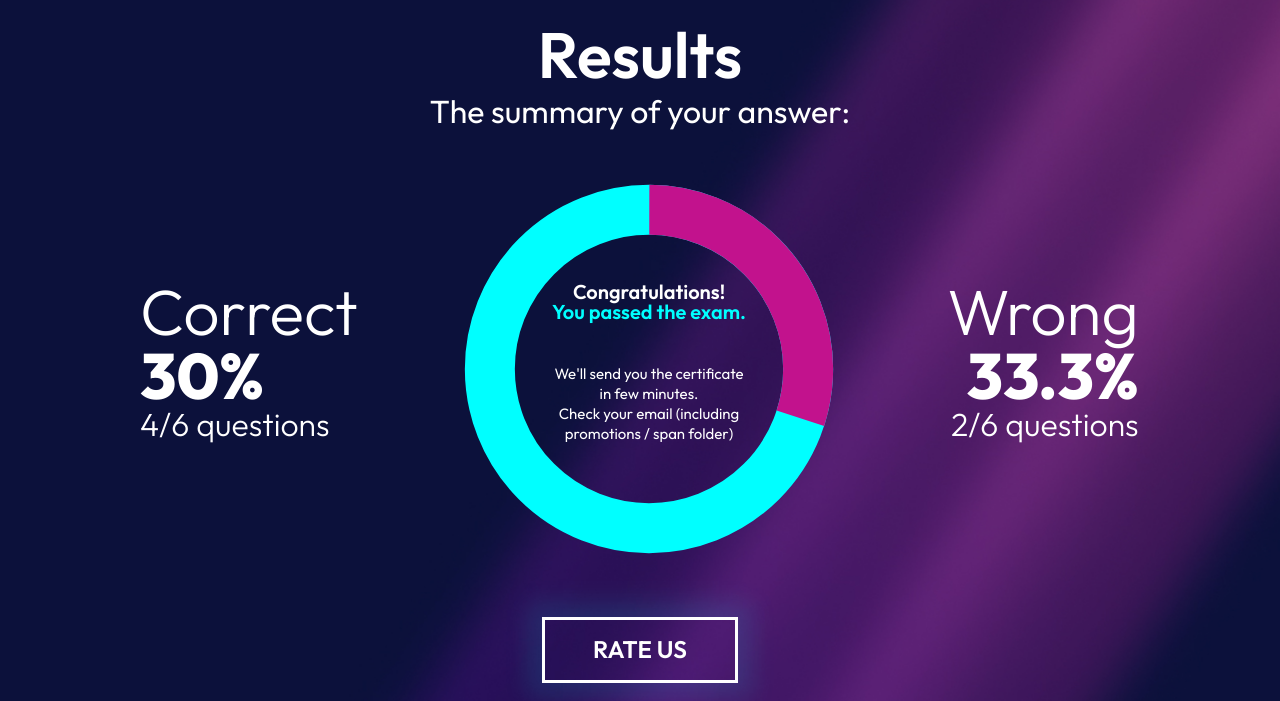
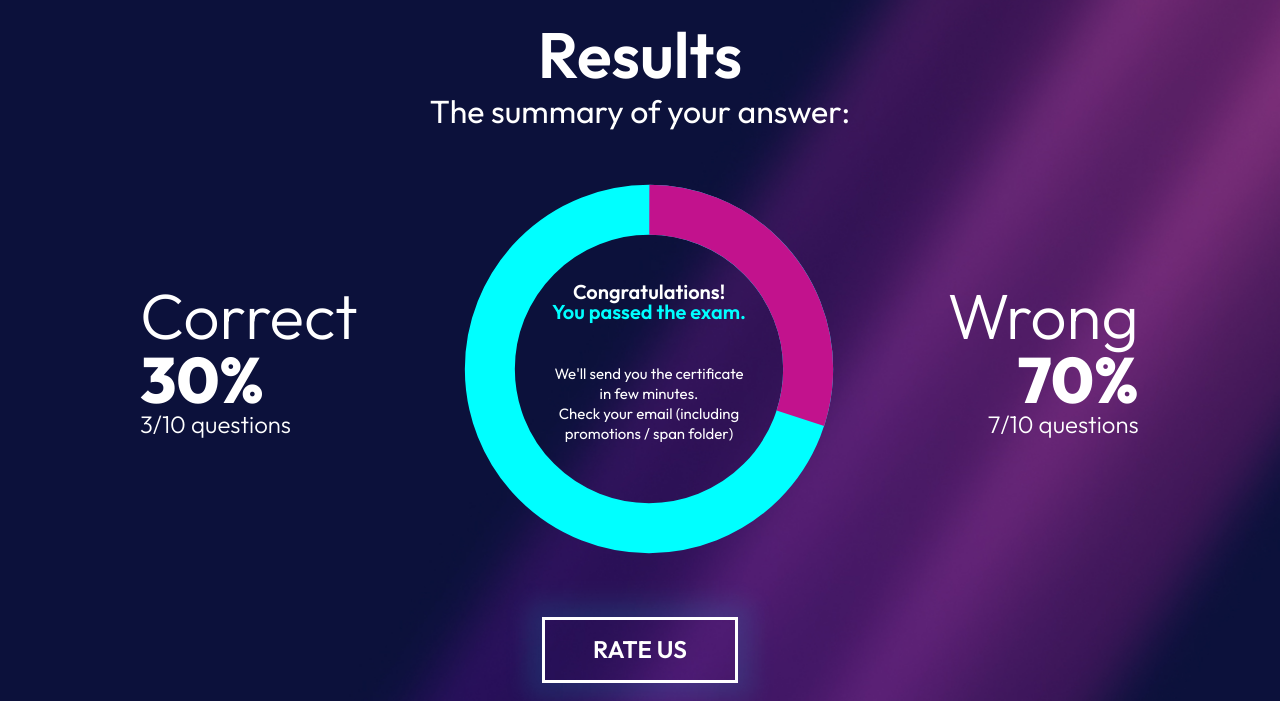
Before and after one commit to Luca-Favaretto/Project-Team-6, a plain HTML site: page result-page.html in a window 1280 px wide. Shown: the part 99-800 px from the top of the page. Drawn offline with Linux system fonts and the light colour scheme.

Commit message:
script progress

```diff
--- a/assets/style-result.css
+++ b/assets/style-result.css
@@ -57,7 +57,7 @@ body {
   margin: 0px;
 }
 .questions {
-  font-size: 2rem;
+  font-size: 1.5rem;
   margin: 0px;
   font-weight: 100;
 }
--- a/js/script-result.js
+++ b/js/script-result.js
@@ -1,6 +1,5 @@
 // import { countPoint } from "../js/script-benchmark.js";
 const reteUstBtn = document.getElementsByClassName("rate-us-button")[0];
-console.log(reteUstBtn);
 reteUstBtn.onclick = function () {
   window.location.href = "feedback.html";
 };
@@ -9,18 +8,25 @@ let countPoint = 3;
 
 //grazie al count poit in entrata il grafico a torta viene modificato di conseguenza
 const donutSegment = document.querySelector(".donut-segment1");
+
 countPoint *= 10;
+
 let wrongAnswer = 100 - countPoint;
+
 donutSegment.setAttribute("stroke-dasharray", `${countPoint} ${wrongAnswer}`);
 
+//prende la zona di sinistra corretta e la modifica in base al risultato
 const correctPercent = document.getElementById("correct");
-const correctPercent1 = document.getElementById("correct1");
+const correctPercent1 = document.getElementById("correct-1");
 
 correctPercent.innerText = countPoint + "%";
-correctPercent1.innerText = countPoint / 10 + "/10";
+correctPercent1.innerText = countPoint / 10 + "/10 questions";
+
+//prende la zona di destra sbagliata e la modifica in base al risultato
 
 const wrongPercent = document.getElementById("wrong");
-const wrongPercent1 = document.getElementById("wrong1");
+const wrongPercent1 = document.getElementById("wrong-1");
+console.log(wrongPercent1);
 
 wrongPercent.innerText = wrongAnswer + "%";
-wrongPercent1.innerText = wrongAnswer / 10 + "/10";
+wrongPercent1.innerText = wrongAnswer / 10 + "/10 questions";
--- a/result-page.html
+++ b/result-page.html
@@ -5,8 +5,8 @@
     <meta http-equiv="X-UA-Compatible" content="IE=edge" />
     <meta name="viewport" content="width=device-width, initial-scale=2.0" />
     <link rel="stylesheet" href="./assets/normalized.css" />
-    <link rel="preconnect" href="https://fonts.googleapis.com%22%3E/
-    <link rel="preconnect" href="https://fonts.gstatic.com/" crossorigin />
+    <link rel="preconnect" href="https://fonts.googleapis.com" />
+    <link rel="preconnect" href="https://fonts.gstatic.com" crossorigin />
     <link
       href="https://fonts.googleapis.com/css2?family=Outfit:wght@300;400;600;800&display=swap"
       rel="stylesheet"
@@ -126,7 +126,7 @@
         <div class="block-result">
           <h2 class="true-false text-align-right">Wrong</h2>
           <h2 id="wrong" class="num text-align-right">33.3%</h2>
-          <p id="wrong" class="questions text-align-right">2/6 questions</p>
+          <p id="wrong-1" class="questions text-align-right">2/6 questions</p>
         </div>
       </div>
 
```
